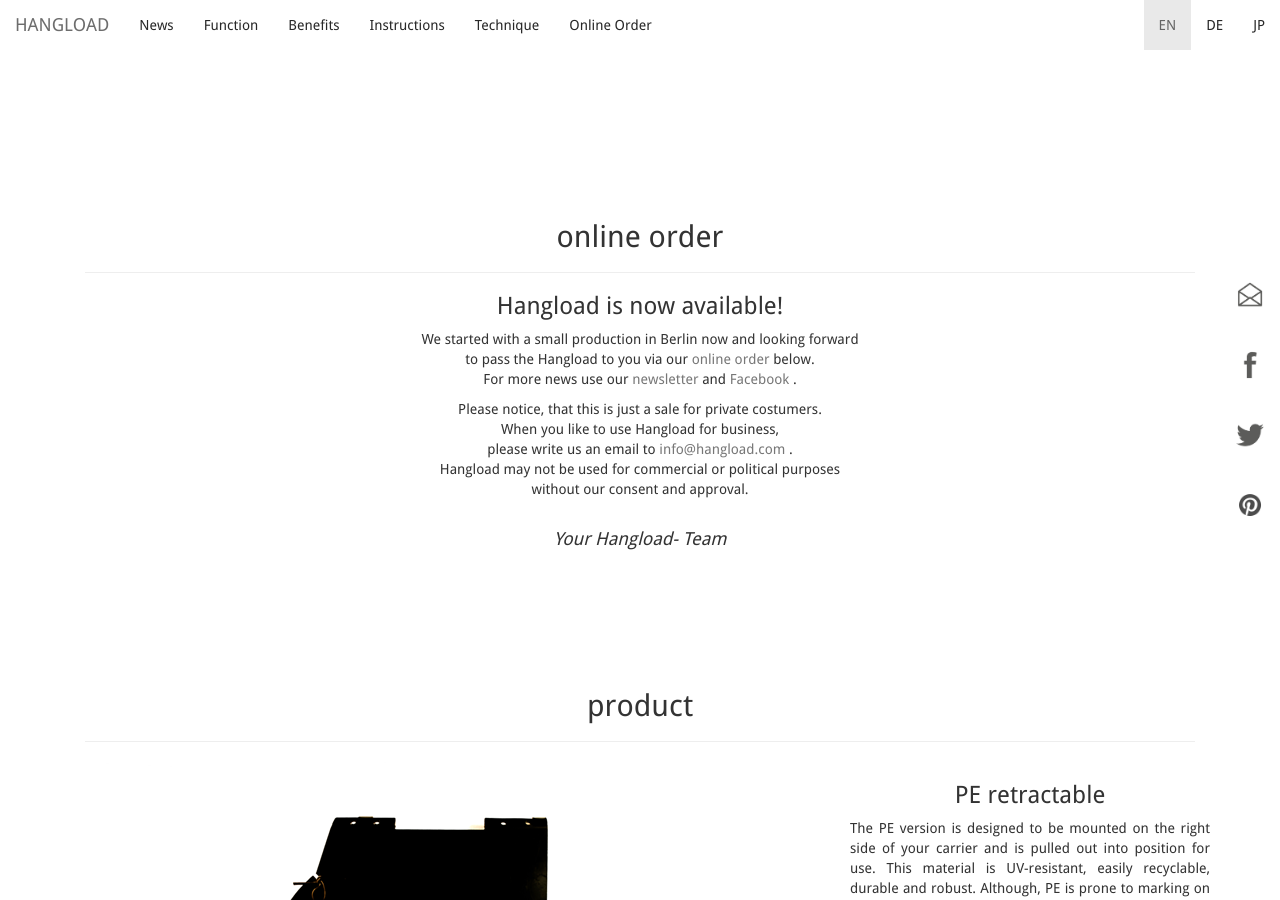
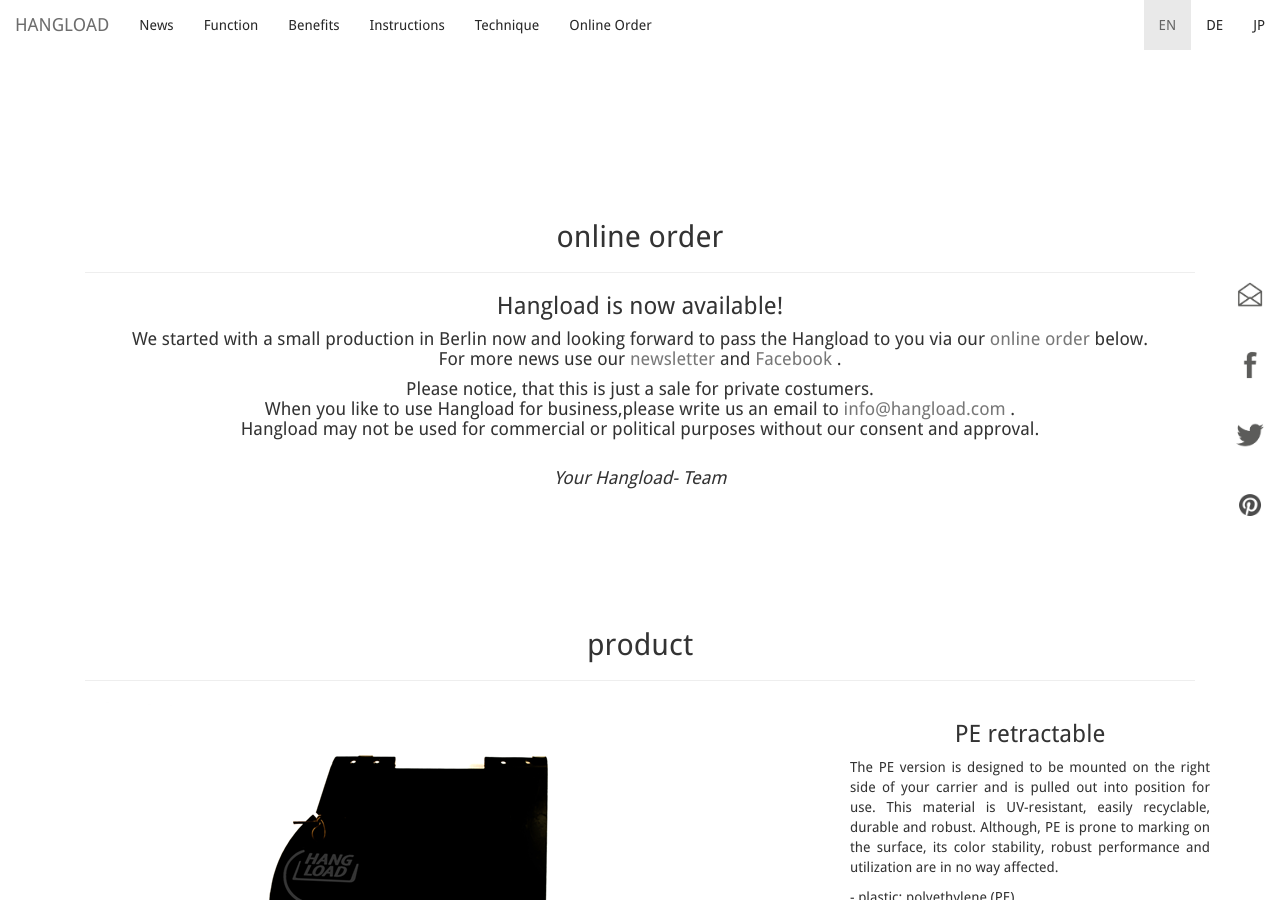
Before and after one commit to bodokaiser/hangload.com, a Jekyll site: the page built from webshop/index.html, in a window 1280 px wide and 900 px high. Built offline with Jekyll 4.4.1, drawn with Linux system fonts in a browser that asks for light colours; nearby versions of some CDN libraries; library files that are not in the unit come from our copies; Markdown is read by kramdown in place of the engine named in the settings.

Commit message:
Update index.html

```diff
--- a/webshop/index.html
+++ b/webshop/index.html
@@ -157,20 +157,18 @@
 </div>
 </div>
 <h3 class="text-center">Hangload is now available! </h3>
-<p class="text-center">
-We started with a small production in Berlin now and looking forward <br>
+<h4 class="text-center">
+We started with a small production in Berlin now and looking forward
 to pass the Hangload to you via our <a href="/webshop/#order"> online order </a> below. <br>
 For more news use our <a href="//eepurl.com/SBj6T">newsletter </a> and <a href="//facebook.com/HangLoad">Facebook </a>.
-</p>
-<p class="text-center">
+</h4>
+<h4 class="text-center">
 Please notice, that this is just a sale for private costumers. <br>
-When you like to use Hangload for business, <br>
-please write us an email to <a href="mailto:info@hangload.com">info@hangload.com </a>. <br>
-Hangload may not be used for commercial or political purposes <br>
-without our consent and approval.
-</p>
+When you like to use Hangload for business,please write us an email to <a href="mailto:info@hangload.com">info@hangload.com </a>. <br>
+Hangload may not be used for commercial or political purposes without our consent and approval.
+</h4>
 <p class="text-center h4">
-<br/>
+<br>
 <em>Your Hangload- Team </em>
 </p>
 </article>
```
